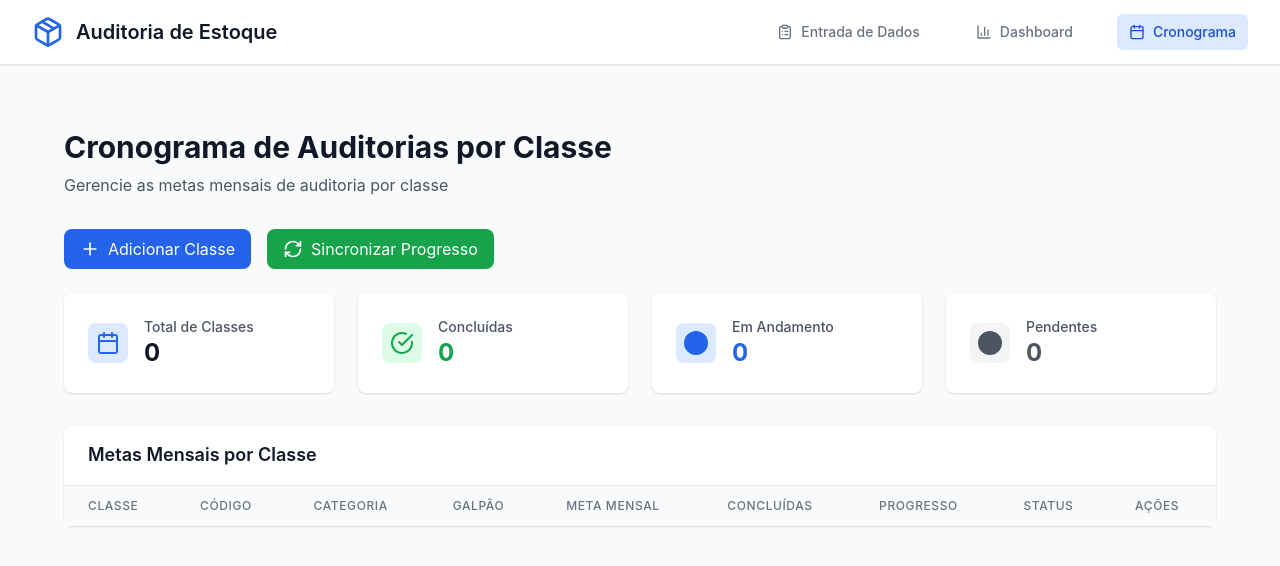
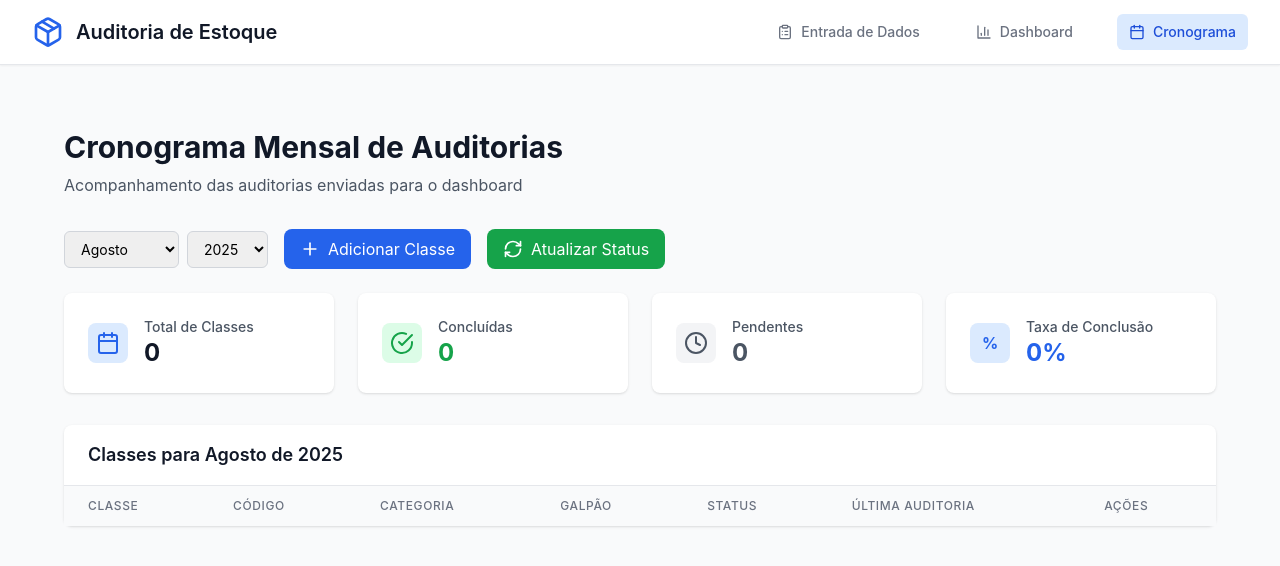
Before and after one commit to filiprvrgs/auditoria-estoque, a React (Vite) app: page /schedule in a window 1280 px wide. Shown: the top 566 px of the page. Built offline with nearby package versions, Linux system fonts and the light colour scheme.

Commit message:
feat: refazer cronograma com organização mensal e status automático baseado no envio para dashboard

```diff
--- a/src/pages/Schedule.tsx
+++ b/src/pages/Schedule.tsx
@@ -1,8 +1,10 @@
 import { useState, useEffect } from 'react'
-import { Plus, Edit, Trash2, Calendar, CheckCircle, RefreshCw, Target } from 'lucide-react'
+import { Plus, Edit, Trash2, Calendar, CheckCircle, RefreshCw, Clock } from 'lucide-react'
 
 export default function Schedule() {
   const [schedules, setSchedules] = useState<any[]>([])
+  const [selectedMonth, setSelectedMonth] = useState(() => new Date().getMonth())
+  const [selectedYear, setSelectedYear] = useState(() => new Date().getFullYear())
 
   // Carregar dados do localStorage
   useEffect(() => {
@@ -28,9 +30,6 @@ export default function Schedule() {
   const [showAuditsModal, setShowAuditsModal] = useState(false)
   const [selectedSchedule, setSelectedSchedule] = useState<any | null>(null)
 
-  const currentMonth = new Date().getMonth()
-  const currentYear = new Date().getFullYear()
-
   // Categorias do sistema
   const categories = [
     'Motor',
@@ -53,36 +52,40 @@ export default function Schedule() {
     'Galpão 05'
   ]
 
+  // Meses do ano
+  const months = [
+    'Janeiro', 'Fevereiro', 'Março', 'Abril', 'Maio', 'Junho',
+    'Julho', 'Agosto', 'Setembro', 'Outubro', 'Novembro', 'Dezembro'
+  ]
+
   // Sincronizar progresso com auditorias realizadas
   const syncProgressWithAudits = () => {
     const updatedSchedules = schedules.map(schedule => {
-      // Filtrar auditorias da classe para o mês atual
+      // Filtrar auditorias da classe para o mês selecionado
       const classAudits = audits.filter(audit => {
         const auditDate = new Date(audit.date)
-        const isCurrentMonth = auditDate.getMonth() === currentMonth && auditDate.getFullYear() === currentYear
+        const isSelectedMonth = auditDate.getMonth() === selectedMonth &&
+                              auditDate.getFullYear() === selectedYear
 
         // Verificar se a auditoria é do tipo 'classe' e corresponde ao código da classe
         const matchesClass = audit.entryType === 'classe' &&
           audit.items.some((item: any) => item.productCode === schedule.classCode)
 
-        return isCurrentMonth && matchesClass
+        return isSelectedMonth && matchesClass
       })
 
-      const completedThisMonth = classAudits.length
+      const isCompleted = classAudits.length > 0
+      const lastAuditDate = classAudits.length > 0
+        ? new Date(Math.max(...classAudits.map(a => new Date(a.date).getTime())))
+        : null
 
-      // Atualizar status baseado no progresso
-      let status: 'pending' | 'in-progress' | 'completed' | 'overdue' = 'pending'
-      if (completedThisMonth > 0) {
-        if (completedThisMonth >= schedule.monthlyTarget) {
-          status = 'completed'
-        } else {
-          status = 'in-progress'
-        }
-      }
+      // Status automático baseado no envio para dashboard
+      let status: 'pending' | 'completed' = isCompleted ? 'completed' : 'pending'
 
       return {
         ...schedule,
-        completedThisMonth,
+        isCompleted,
+        lastAuditDate,
         status
       }
     })
@@ -93,7 +96,7 @@ export default function Schedule() {
 
   useEffect(() => {
     syncProgressWithAudits()
-  }, [audits, schedules.length])
+  }, [selectedMonth, selectedYear, audits, schedules.length])
 
   const addSchedule = () => {
     setEditingSchedule({
@@ -103,9 +106,9 @@ export default function Schedule() {
       description: '',
       category: '',
       warehouse: '',
-      monthlyTarget: 1,
-      completedThisMonth: 0,
-      status: 'pending'
+      status: 'pending',
+      isCompleted: false,
+      lastAuditDate: null
     })
     setShowModal(true)
   }
@@ -148,32 +151,17 @@ export default function Schedule() {
     setEditingSchedule(null)
   }
 
-  const updateStatus = (id: string, status: 'pending' | 'in-progress' | 'completed' | 'overdue') => {
-    const updatedSchedules = schedules.map(s =>
-      s.id === id ? { ...s, status } : s
-    )
-    setSchedules(updatedSchedules)
-    localStorage.setItem('auditSchedules', JSON.stringify(updatedSchedules))
-  }
-
-  const updateProgress = (id: string, completedThisMonth: number) => {
-    const updatedSchedules = schedules.map(s =>
-      s.id === id ? { ...s, completedThisMonth } : s
-    )
-    setSchedules(updatedSchedules)
-    localStorage.setItem('auditSchedules', JSON.stringify(updatedSchedules))
-  }
-
   const getRelatedAudits = (schedule: any) => {
     return audits.filter(audit => {
       const auditDate = new Date(audit.date)
-      const isCurrentMonth = auditDate.getMonth() === currentMonth && auditDate.getFullYear() === currentYear
+      const isSelectedMonth = auditDate.getMonth() === selectedMonth &&
+                            auditDate.getFullYear() === selectedYear
 
       // Verificar se a auditoria é do tipo 'classe' e corresponde ao código da classe
       const matchesClass = audit.entryType === 'classe' &&
         audit.items.some((item: any) => item.productCode === schedule.classCode)
 
-      return isCurrentMonth && matchesClass
+      return isSelectedMonth && matchesClass
     })
   }
 
@@ -185,28 +173,49 @@ export default function Schedule() {
   const getStatusColor = (status: string) => {
     switch (status) {
       case 'completed': return 'bg-green-100 text-green-800'
-      case 'in-progress': return 'bg-blue-100 text-blue-800'
-      case 'overdue': return 'bg-red-100 text-red-800'
       default: return 'bg-gray-100 text-gray-800'
     }
   }
 
   const totalSchedules = schedules.length
   const completedSchedules = schedules.filter(s => s.status === 'completed').length
-  const inProgressSchedules = schedules.filter(s => s.status === 'in-progress').length
   const pendingSchedules = schedules.filter(s => s.status === 'pending').length
+  const completionRate = totalSchedules > 0
+    ? Math.round((completedSchedules / totalSchedules) * 100)
+    : 0
 
   return (
     <div className="min-h-screen bg-gray-50">
       <div className="max-w-7xl mx-auto px-4 sm:px-6 lg:px-8 py-8">
         {/* Header */}
         <div className="mb-8">
-          <h1 className="text-3xl font-bold text-gray-900 mb-2">Cronograma de Auditorias por Classe</h1>
-          <p className="text-gray-600">Gerencie as metas mensais de auditoria por classe</p>
+          <h1 className="text-3xl font-bold text-gray-900 mb-2">Cronograma Mensal de Auditorias</h1>
+          <p className="text-gray-600">Acompanhamento das auditorias enviadas para o dashboard</p>
         </div>
 
-        {/* Botões de Ação */}
-        <div className="flex flex-wrap gap-4 mb-6">
+        {/* Seletor de Mês */}
+        <div className="mb-6 flex flex-wrap gap-4 items-center">
+          <div className="flex items-center gap-2">
+            <select
+              value={selectedMonth}
+              onChange={(e) => setSelectedMonth(parseInt(e.target.value))}
+              className="px-3 py-2 border border-gray-300 rounded-md text-sm"
+            >
+              {months.map((month, index) => (
+                <option key={month} value={index}>{month}</option>
+              ))}
+            </select>
+            <select
+              value={selectedYear}
+              onChange={(e) => setSelectedYear(parseInt(e.target.value))}
+              className="px-3 py-2 border border-gray-300 rounded-md text-sm"
+            >
+              {[selectedYear - 1, selectedYear, selectedYear + 1].map(year => (
+                <option key={year} value={year}>{year}</option>
+              ))}
+            </select>
+          </div>
+
           <button
             onClick={addSchedule}
             className="flex items-center gap-2 bg-blue-600 text-white px-4 py-2 rounded-lg hover:bg-blue-700 transition-colors"
@@ -220,7 +229,7 @@ export default function Schedule() {
             className="flex items-center gap-2 bg-green-600 text-white px-4 py-2 rounded-lg hover:bg-green-700 transition-colors"
           >
             <RefreshCw size={20} />
-            Sincronizar Progresso
+            Atualizar Status
           </button>
         </div>
 
@@ -252,20 +261,8 @@ export default function Schedule() {
 
           <div className="bg-white p-6 rounded-lg shadow">
             <div className="flex items-center">
-              <div className="p-2 bg-blue-100 rounded-lg">
-                <div className="h-6 w-6 bg-blue-600 rounded-full"></div>
-              </div>
-              <div className="ml-4">
-                <p className="text-sm font-medium text-gray-600">Em Andamento</p>
-                <p className="text-2xl font-bold text-blue-600">{inProgressSchedules}</p>
-              </div>
-            </div>
-          </div>
-
-          <div className="bg-white p-6 rounded-lg shadow">
-            <div className="flex items-center">
               <div className="p-2 bg-gray-100 rounded-lg">
-                <div className="h-6 w-6 bg-gray-600 rounded-full"></div>
+                <Clock className="h-6 w-6 text-gray-600" />
               </div>
               <div className="ml-4">
                 <p className="text-sm font-medium text-gray-600">Pendentes</p>
@@ -273,12 +270,26 @@ export default function Schedule() {
               </div>
             </div>
           </div>
+
+          <div className="bg-white p-6 rounded-lg shadow">
+            <div className="flex items-center">
+              <div className="p-2 bg-blue-100 rounded-lg">
+                <div className="h-6 w-6 flex items-center justify-center text-blue-600 font-bold">%</div>
+              </div>
+              <div className="ml-4">
+                <p className="text-sm font-medium text-gray-600">Taxa de Conclusão</p>
+                <p className="text-2xl font-bold text-blue-600">{completionRate}%</p>
+              </div>
+            </div>
+          </div>
         </div>
 
-        {/* Lista de Cronogramas */}
+        {/* Lista de Classes */}
         <div className="bg-white rounded-lg shadow">
           <div className="px-6 py-4 border-b border-gray-200">
-            <h2 className="text-lg font-semibold text-gray-900">Metas Mensais por Classe</h2>
+            <h2 className="text-lg font-semibold text-gray-900">
+              Classes para {months[selectedMonth]} de {selectedYear}
+            </h2>
           </div>
 
           <div className="overflow-x-auto">
@@ -289,21 +300,14 @@ export default function Schedule() {
                   <th className="px-6 py-3 text-left text-xs font-medium text-gray-500 uppercase tracking-wider">Código</th>
                   <th className="px-6 py-3 text-left text-xs font-medium text-gray-500 uppercase tracking-wider">Categoria</th>
                   <th className="px-6 py-3 text-left text-xs font-medium text-gray-500 uppercase tracking-wider">Galpão</th>
-                  <th className="px-6 py-3 text-left text-xs font-medium text-gray-500 uppercase tracking-wider">Meta Mensal</th>
-                  <th className="px-6 py-3 text-left text-xs font-medium text-gray-500 uppercase tracking-wider">Concluídas</th>
-                  <th className="px-6 py-3 text-left text-xs font-medium text-gray-500 uppercase tracking-wider">Progresso</th>
                   <th className="px-6 py-3 text-left text-xs font-medium text-gray-500 uppercase tracking-wider">Status</th>
+                  <th className="px-6 py-3 text-left text-xs font-medium text-gray-500 uppercase tracking-wider">Última Auditoria</th>
                   <th className="px-6 py-3 text-left text-xs font-medium text-gray-500 uppercase tracking-wider">Ações</th>
                 </tr>
               </thead>
               <tbody className="bg-white divide-y divide-gray-200">
-                {schedules.map((schedule) => {
-                  const progressPercentage = schedule.monthlyTarget > 0
-                    ? Math.min((schedule.completedThisMonth / schedule.monthlyTarget) * 100, 100)
-                    : 0
-
-                  return (
-                    <tr key={schedule.id}>
+                {schedules.map((schedule) => (
+                  <tr key={schedule.id} className={schedule.isCompleted ? 'bg-green-50' : ''}>
                     <td className="px-6 py-4 whitespace-nowrap">
                       <div>
                         <div className="text-sm font-medium text-gray-900">{schedule.className}</div>
@@ -314,43 +318,14 @@ export default function Schedule() {
                     <td className="px-6 py-4 whitespace-nowrap text-sm text-gray-900">{schedule.category}</td>
                     <td className="px-6 py-4 whitespace-nowrap text-sm text-gray-900">{schedule.warehouse}</td>
                     <td className="px-6 py-4 whitespace-nowrap">
-                        <input
-                          type="number"
-                          value={schedule.monthlyTarget}
-                          onChange={(e) => {
-                            const newSchedule = { ...schedule, monthlyTarget: parseInt(e.target.value) || 0 }
-                            setSchedules(schedules.map(s => s.id === schedule.id ? newSchedule : s))
-                          }}
-                          className="w-20 px-2 py-1 border border-gray-300 rounded text-sm"
-                          min="0"
-                        />
+                      <span className={`px-3 py-1 rounded-full text-xs font-medium ${getStatusColor(schedule.status)}`}>
+                        {schedule.status === 'completed' ? 'Concluída' : 'Pendente'}
+                      </span>
                     </td>
                     <td className="px-6 py-4 whitespace-nowrap text-sm text-gray-900">
-                        {schedule.completedThisMonth} / {schedule.monthlyTarget}
-                      </td>
-                      <td className="px-6 py-4 whitespace-nowrap">
-                        <div className="w-full bg-gray-200 rounded-full h-2">
-                          <div
-                            className={`h-2 rounded-full ${
-                              progressPercentage >= 100 ? 'bg-green-600' :
-                              progressPercentage >= 50 ? 'bg-blue-600' : 'bg-yellow-500'
-                            }`}
-                            style={{ width: `${progressPercentage}%` }}
-                          ></div>
-                        </div>
-                        <div className="text-xs text-gray-500 mt-1">{Math.round(progressPercentage)}%</div>
-                      </td>
-                      <td className="px-6 py-4 whitespace-nowrap">
-                        <select
-                          value={schedule.status}
-                          onChange={(e) => updateStatus(schedule.id, e.target.value as any)}
-                          className={`px-3 py-1 rounded-full text-xs font-medium ${getStatusColor(schedule.status)}`}
-                        >
-                          <option value="pending">Pendente</option>
-                          <option value="in-progress">Em Andamento</option>
-                          <option value="completed">Concluído</option>
-                          <option value="overdue">Atrasado</option>
-                        </select>
+                      {schedule.lastAuditDate
+                        ? new Date(schedule.lastAuditDate).toLocaleDateString()
+                        : '-'}
                     </td>
                     <td className="px-6 py-4 whitespace-nowrap text-sm font-medium">
                       <div className="flex space-x-2">
@@ -378,8 +353,7 @@ export default function Schedule() {
                       </div>
                     </td>
                   </tr>
-                  )
-                })}
+                ))}
               </tbody>
             </table>
           </div>
@@ -455,18 +429,6 @@ export default function Schedule() {
                       ))}
                     </select>
                   </div>
-
-                  <div>
-                    <label className="block text-sm font-medium text-gray-700">Meta Mensal</label>
-                    <input
-                      type="number"
-                      value={editingSchedule.monthlyTarget}
-                      onChange={(e) => setEditingSchedule({...editingSchedule, monthlyTarget: parseInt(e.target.value) || 0})}
-                      className="mt-1 block w-full px-3 py-2 border border-gray-300 rounded-md shadow-sm focus:outline-none focus:ring-blue-500 focus:border-blue-500"
-                      min="0"
-                      placeholder="Quantas auditorias por mês"
-                    />
-                  </div>
                 </div>
 
                 <div className="flex justify-end space-x-3 mt-6">
```
Lines whose indentation alone changed are shown as unchanged.
